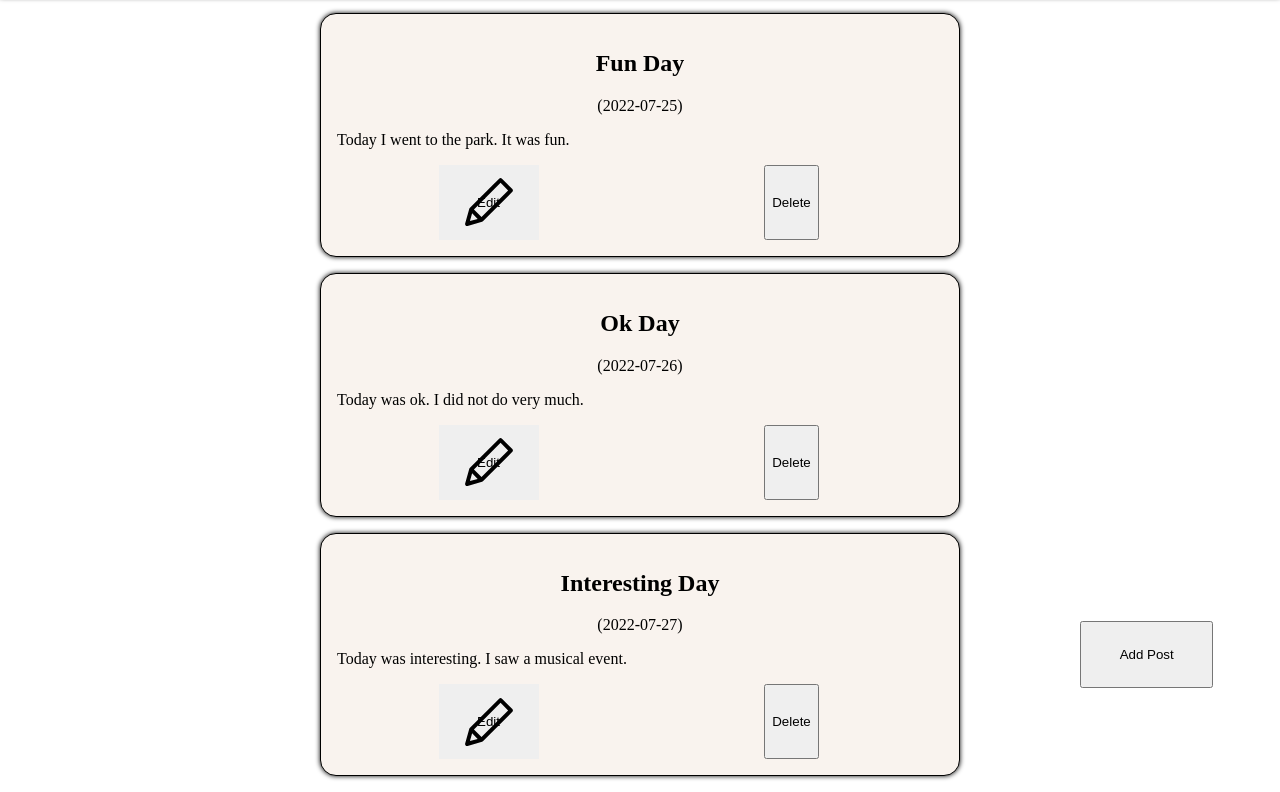
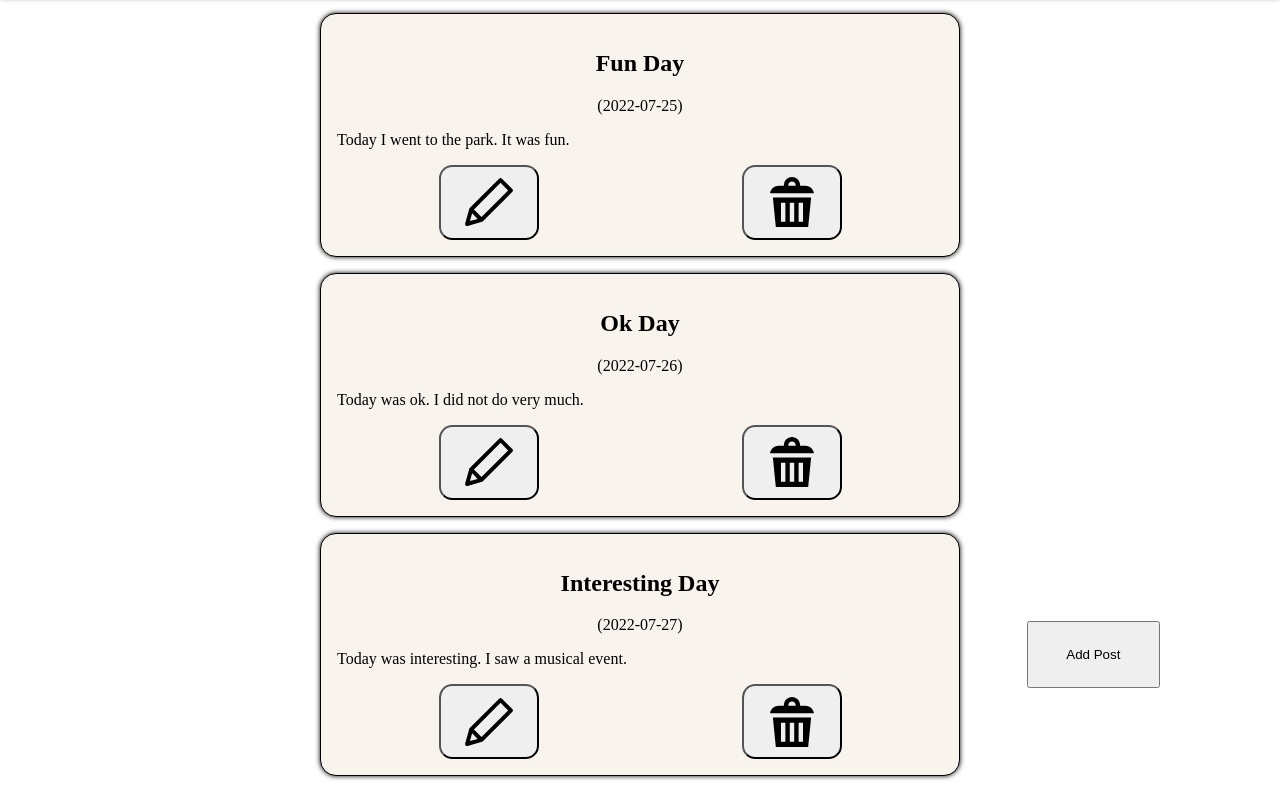
Before and after one commit to joeikedo/cse134-hw4, a website: page styledcrud.html in a window 1280 px wide. Shown: the part 72-864 px from the top of the page. Drawn offline with Linux system fonts and the light colour scheme.

Commit message:
almost finished crud style

```diff
--- a/scripts/blog.js
+++ b/scripts/blog.js
@@ -35,7 +35,7 @@ function injectListItems(){
 
     let postAggregate = '';
     for(let i = 0; i < postInfoArray.length; i++){
-        postAggregate = postAggregate + `  <li id="${postInfoArray[i].parentId}"><h2>${postInfoArray[i].title}</h2> <p>(${postInfoArray[i].date})</p> <p>${postInfoArray[i].summary}</p> <div><button class="editButton" data-parent-id-edit="${postInfoArray[i].parentId}" data-parent-summary="${postInfoArray[i].summary}" data-parent-title="${postInfoArray[i].title}" data-parent-date="${postInfoArray[i].date}" onclick="editPost(this.getAttribute('data-parent-id-edit'), this.getAttribute('data-parent-summary'), this.getAttribute('data-parent-title'), this.getAttribute('data-parent-date'))">Edit</button><button class="deleteButton" data-parent-id="${postInfoArray[i].parentId}" onclick="deletePost(this.getAttribute('data-parent-id'))">Delete</button></div></li>`
+        postAggregate = postAggregate + `<li id="${postInfoArray[i].parentId}"><h2>${postInfoArray[i].title}</h2> <p>(${postInfoArray[i].date})</p> <p>${postInfoArray[i].summary}</p> <div><button class="editButton" data-parent-id-edit="${postInfoArray[i].parentId}" data-parent-summary="${postInfoArray[i].summary}" data-parent-title="${postInfoArray[i].title}" data-parent-date="${postInfoArray[i].date}" onclick="editPost(this.getAttribute('data-parent-id-edit'), this.getAttribute('data-parent-summary'), this.getAttribute('data-parent-title'), this.getAttribute('data-parent-date'))"><span>Edit</span></button><button class="deleteButton" data-parent-id="${postInfoArray[i].parentId}" onclick="deletePost(this.getAttribute('data-parent-id'))"><span>Delete</span></button></div></li>`
     }
     postListTag.innerHTML = postAggregate;
 }
--- a/styledcrudmain.css
+++ b/styledcrudmain.css
@@ -49,12 +49,13 @@ ul > li > div{
 
 button:hover{
     cursor: pointer;
+    background-color: lightgray;
 }
 
 #addPostButton{
     position: fixed;
     bottom: 3em;
-    right: 5em;
+    right: 9em;
     width: 10em;
     height: 5em;
 }
@@ -62,6 +63,7 @@ button:hover{
 .editButton{
     margin-left: auto;
     margin-right: auto;
+    border-radius: 1em;
 
     background-image: url(media/pencil_icon.svg);
     background-repeat: no-repeat;
@@ -69,10 +71,27 @@ button:hover{
 
     height: 75px;
     width: 100px;
-    border: none;
+    /* border: none; */
+}
+
+.editButton span{
+    display: none;
 }
 
 .deleteButton{
     margin-left: auto;
     margin-right: auto;
+    border-radius: 1em;
+
+    background-image: url(media/trash_icon.svg);
+    background-repeat: no-repeat;
+    background-position: 50% 50%;
+
+    height: 75px;
+    width: 100px;
+    /* border: none; */
 }
+
+.deleteButton span{
+    display: none;
+}
```
Also changed, not shown: crud.html (+0 -1 lines), media/trash_icon.svg (added).
